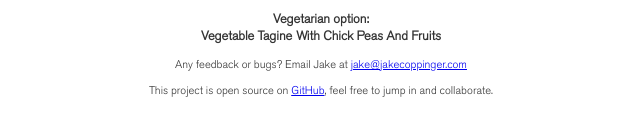
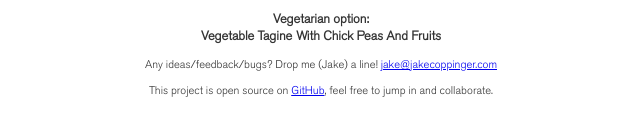
Before and after one commit to jakecoppinger/dinner_today, a plain HTML site: page index.html in a window 1280 px wide. Shown: the part 417-552 px from the top of the page, 319-959 px from the left. Drawn offline with Linux system fonts and the light colour scheme.

Commit message:
Changed wording of contact at bottom

```diff
--- a/index.html
+++ b/index.html
@@ -62,7 +62,7 @@
 </h3>
 
 
-    <p>Any feedback or bugs? Email Jake at <a href="mailto:jake@jakecoppinger.com">jake@jakecoppinger.com</a></p>
+    <p>Any ideas/feedback/bugs? Drop me (Jake) a line! <a href="mailto:jake@jakecoppinger.com">jake@jakecoppinger.com</a></p>
     <p>This project is open source on <a href="https://github.com/jakecoppinger/dinner_today">GitHub</a>, feel free to jump in and collaborate.
     </p>
 </body>
```
